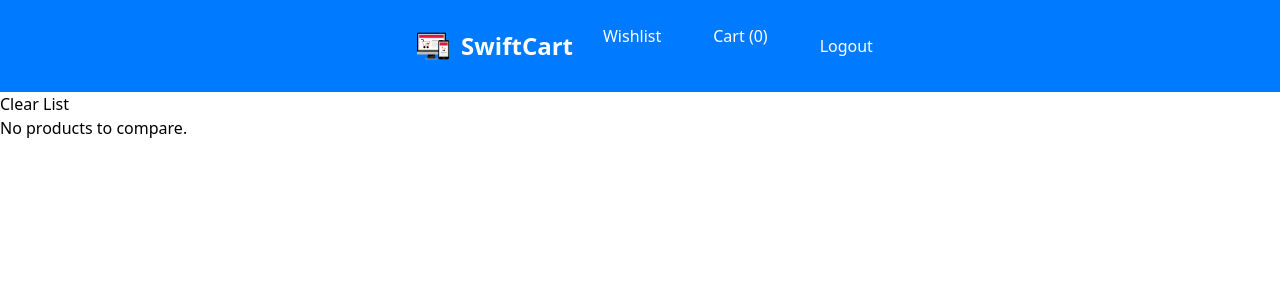
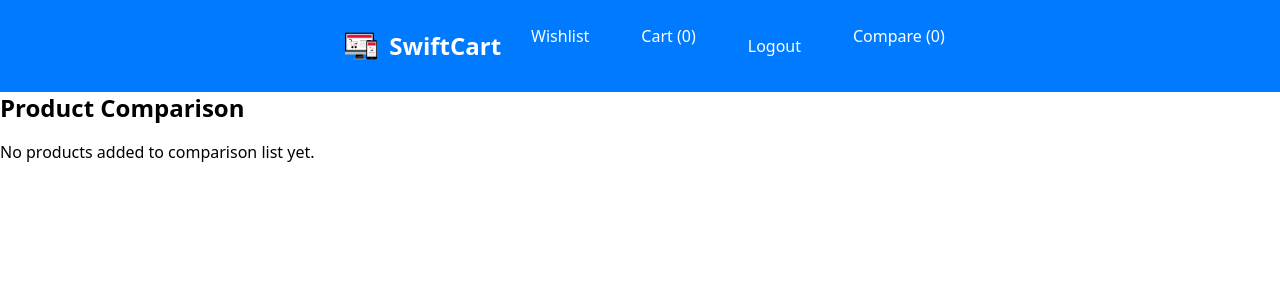
Before and after one commit to KeabetsweMatlhabe/JSF_Portfolio-Piece_KEAMAT511_JSE2407_GroupD_Keabetswe-Matlhabe-main, a Vue app: page /comparison in a window 1280 px wide. Shown: the top 300 px of the page. Built offline with nearby package versions, Linux system fonts and the light colour scheme; sample sign-in values are in the browser's storage.

Commit message:
In the router, added the ComparisonPage route. In the ProductCard component, added the compareProduct method and button. now using Pinia stores for cart, wishlist, and comparison functionalities.

```diff
--- a/src/components/Navbar.vue
+++ b/src/components/Navbar.vue
@@ -22,6 +22,11 @@
         <li v-else>
           <router-link to="/login" class="text-white hover:text-blue-500">Login</router-link>
         </li>
+        <li v-if="cartStore.isLoggedIn">
+      <router-link to="/comparison" class="text-white hover:text-blue-500">
+        Compare ({{ comparisonStore.comparisonCount }})
+      </router-link>
+    </li>
       </ul>
     </div>
   </nav>
@@ -30,19 +35,24 @@
 <script>
 import { useCartStore } from '@/composables/useCartStore';
 import { useRouter } from 'vue-router';
+import { useComparisonStore } from '@/composables/useComparisonStore';
 
 export default {
   setup() {
     const cartStore = useCartStore();
+    const comparisonStore = useComparisonStore();
     const router = useRouter();
+
 
     const handleLogout = () => {
       cartStore.logout();
+      comparisonStore.clearComparisonList();
       router.push('/login');
     };
 
     return {
       cartStore,
+      comparisonStore,
       handleLogout,
     };
   },
--- /dev/null
+++ b/src/composables/index.js
@@ -0,0 +1,13 @@
+// stores/index.js
+
+// Import the useCartStore composable
+import { useCartStore } from './CartStore';
+
+// Import the useProductStore composable
+import { useProductStore } from './useProductStore';
+
+// Export all composables together
+export {
+  useCartStore,
+  useProductStore,
+};
--- a/src/composables/useComparisonStore.js
+++ b/src/composables/useComparisonStore.js
@@ -1,29 +1,27 @@
-// src/composables/useComparisonStore.js
-import { ref } from 'vue';
 
-export function useComparisonStore() {
-  const comparisonList = ref([]);
+// src/stores/comparisonStore.js
+import { defineStore } from 'pinia';
 
-  const addToComparison = (product) => {
-    if (comparisonList.value.length < 5) { // Limit to 5 items
-      comparisonList.value.push(product);
-    } else {
-      alert('You can only compare up to 5 products.');
-    }
-  };
-
-  const removeFromComparison = (productId) => {
-    comparisonList.value = comparisonList.value.filter(p => p.id !== productId);
-  };
-
-  const clearComparisonList = () => {
-    comparisonList.value = [];
-  };
-
-  return {
-    comparisonList,
-    addToComparison,
-    removeFromComparison,
-    clearComparisonList,
-  };
-}
+export const useComparisonStore = defineStore('comparison', {
+  state: () => ({
+    comparisonList: [],
+  }),
+  actions: {
+    addToComparison(product) {
+      if (this.comparisonList.length < 5) {
+        this.comparisonList.push(product);
+      } else {
+        alert('You can only compare up to 5 products.');
+      }
+    },
+    removeFromComparison(productId) {
+      this.comparisonList = this.comparisonList.filter(p => p.id !== productId);
+    },
+    clearComparisonList() {
+      this.comparisonList = [];
+    },
+  },
+  getters: {
+    comparisonCount: (state) => state.comparisonList.length,
+  },
+});
--- a/src/views/ComparisonPage.vue
+++ b/src/views/ComparisonPage.vue
@@ -1,44 +1,72 @@
+
 <!-- src/views/ComparisonPage.vue -->
 <template>
-    <div>
-      <button @click="clearList">Clear List</button>
-      <table v-if="comparisonList.length">
+    <div v-if="cartStore.isLoggedIn">
+      <h1 class="text-2xl font-bold mb-4">Product Comparison</h1>
+      <div v-if="comparisonStore.comparisonList.length > 0">
+        <table class="w-full border-collapse border">
           <thead>
             <tr>
-            <th v-for="(product, index) in comparisonList" :key="index">
-              <img :src="product.image" :alt="product.title" width="100" />
-              <div>{{ product.title }}</div>
-              <div>{{ product.price }}</div>
-              <div>{{ product.rating.rate }}</div>
-              <button @click="removeFromComparison(product.id)">Remove</button>
-            </th>
-          </tr>
-          <tr>
-            <th v-for="(product, index) in comparisonList" :key="index">
-              <div>{{ product.description }}</div>
+              <th class="border p-2">Specification</th>
+              <th v-for="product in comparisonStore.comparisonList" :key="product.id" class="border p-2">
+                {{ product.title }}
+                <button @click="comparisonStore.removeFromComparison(product.id)" class="ml-2 text-red-500">Remove</button>
               </th>
             </tr>
           </thead>
+          <tbody>
+            <tr>
+              <td class="border p-2">Image</td>
+              <td v-for="product in comparisonStore.comparisonList" :key="product.id" class="border p-2">
+                <img :src="product.image" :alt="product.title" class="w-24 h-24 object-contain mx-auto" />
+              </td>
+            </tr>
+            <tr>
+              <td class="border p-2">Description</td>
+              <td v-for="product in comparisonStore.comparisonList" :key="product.id" class="border p-2">
+                {{ product.description }}
+              </td>
+            </tr>
+            <tr>
+              <td class="border p-2">Price</td>
+              <td v-for="product in comparisonStore.comparisonList" :key="product.id" class="border p-2">
+                ${{ product.price.toFixed(2) }}
+              </td>
+            </tr>
+            <tr>
+              <td class="border p-2">Rating</td>
+              <td v-for="product in comparisonStore.comparisonList" :key="product.id" class="border p-2">
+                {{ product.rating }}
+              </td>
+            </tr>
+          </tbody>
         </table>
-      <p v-else>No products to compare.</p>
+        <button @click="comparisonStore.clearComparisonList" class="mt-4 bg-red-500 text-white px-4 py-2 rounded">
+          Clear Comparison List
+        </button>
+      </div>
+      <div v-else>
+        <p>No products added to comparison list yet.</p>
+      </div>
+    </div>
+    <div v-else>
+      <p>Please log in to access the comparison list.</p>
+      <router-link to="/login" class="text-blue-500">Log In</router-link>
     </div>
   </template>
 
   <script>
+  import { useCartStore } from '@/composables/useCartStore';
   import { useComparisonStore } from '@/composables/useComparisonStore';
 
   export default {
     setup() {
-      const { comparisonList, removeFromComparison, clearComparisonList } = useComparisonStore();
-
-      const clearList = () => {
-        clearComparisonList();
-      };
+      const cartStore = useCartStore();
+      const comparisonStore = useComparisonStore();
 
       return {
-        comparisonList,
-        removeFromComparison,
-        clearList
+        cartStore,
+        comparisonStore,
       };
     },
   };
```
Lines whose indentation alone changed are shown as unchanged.
